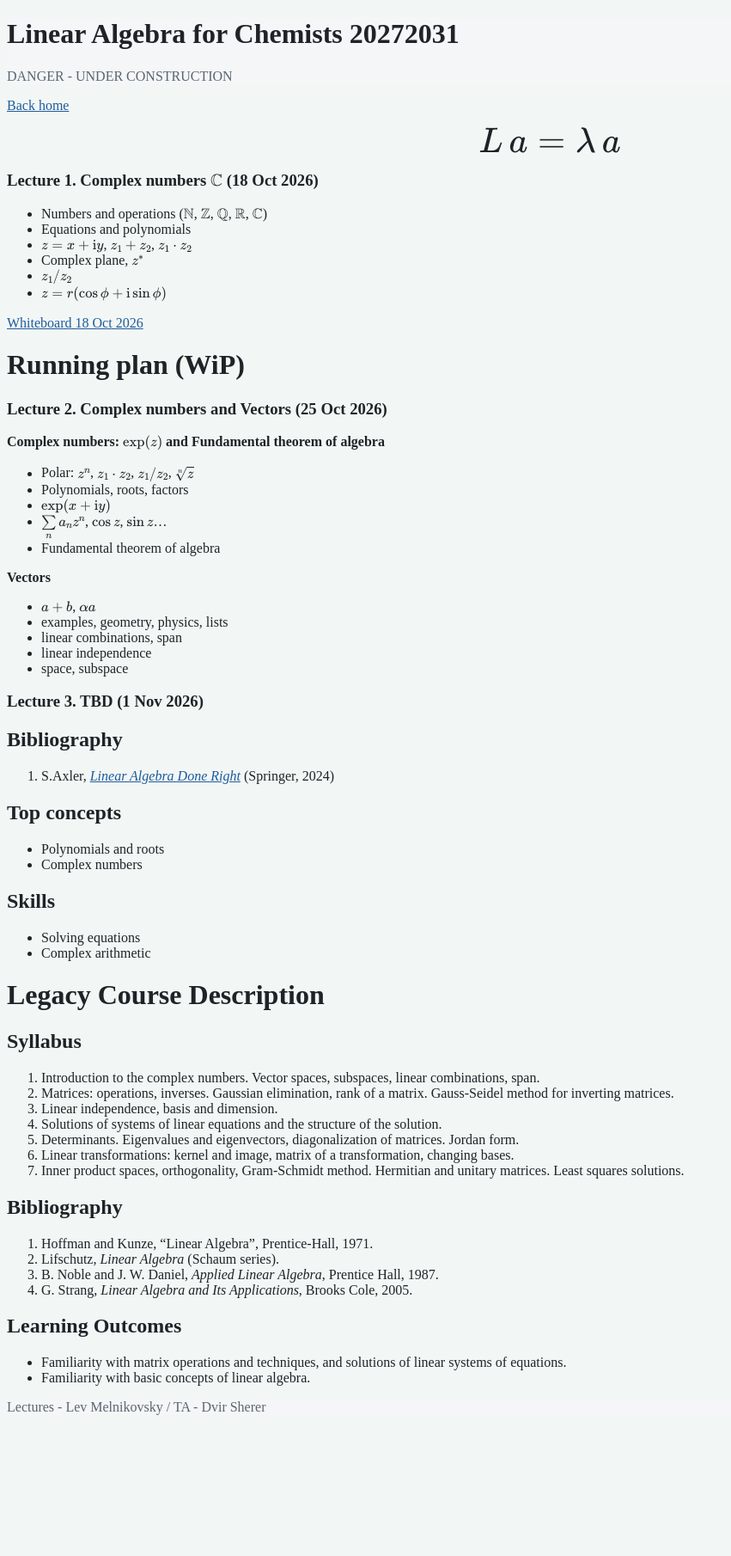
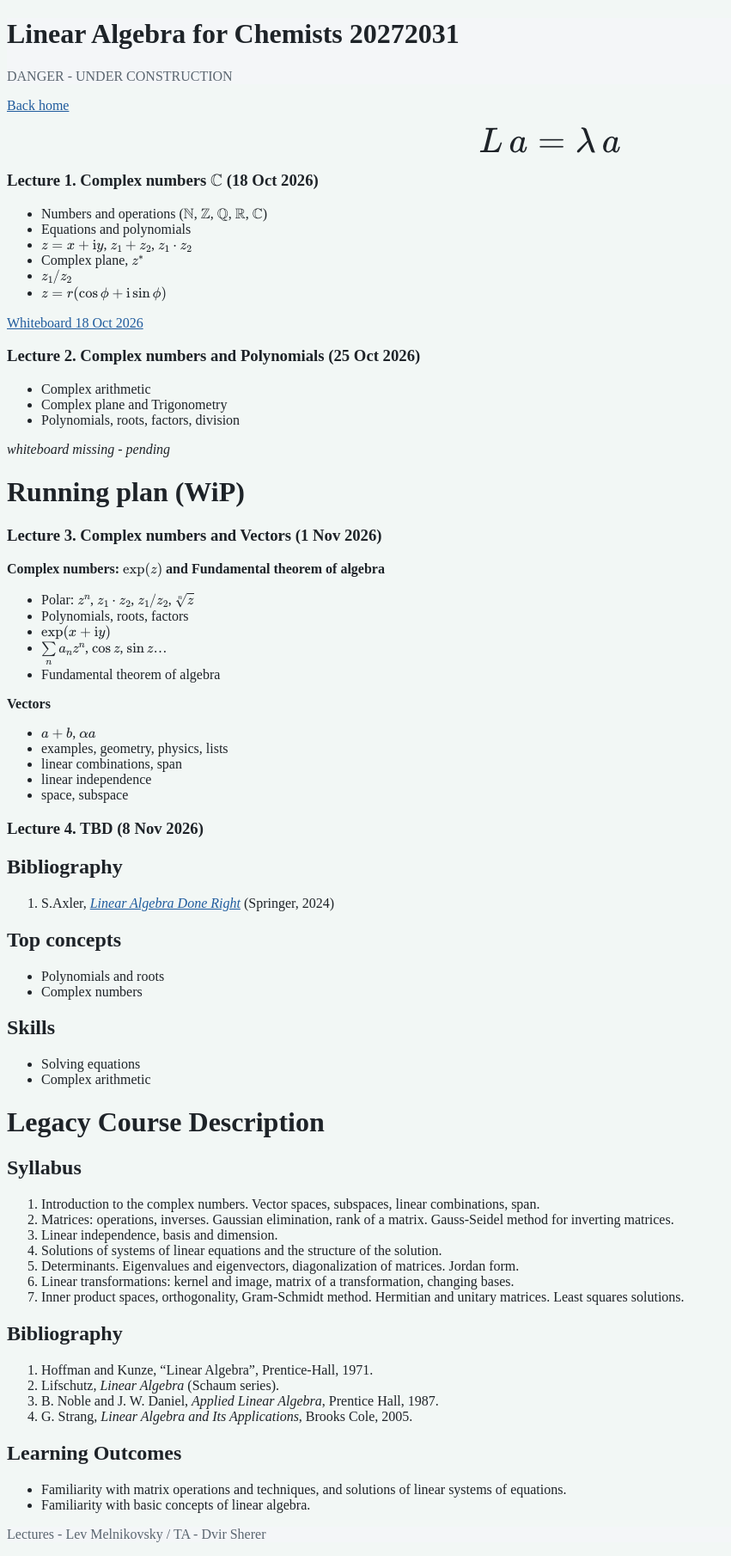
Before and after one commit to melnikovsky/wsos, a Jekyll site: the page built from courses/20272031.md, in a window 1280 px wide. Shown: the whole page at 86% size, without its empty margins (0-851 px from the left). Built offline with Jekyll 4.4.1, drawn with Linux system fonts in a browser that asks for light colours; before the commit the page ends 1662 px from its top, so only the background shows below that.

Commit message:
Lecture 2 + Plan for the Lecture 3

```diff
--- a/courses/20272031.md
+++ b/courses/20272031.md
@@ -22,9 +22,17 @@ $$
 
 [Whiteboard 18 Oct 2026](20272031/lecture1.jpg)
 
+### Lecture 2. Complex numbers and Polynomials (25 Oct 2026)
+
+* Complex arithmetic
+* Complex plane and Trigonometry
+* Polynomials, roots, factors, division
+
+_whiteboard missing - pending_
+
 # Running plan (WiP)
 
-### Lecture 2. Complex numbers and Vectors (25 Oct 2026)
+### Lecture 3. Complex numbers and Vectors (1 Nov 2026)
 
 **Complex numbers: $\exp(z)$ and Fundamental theorem of algebra**
 
@@ -42,7 +50,7 @@ $$
 * linear independence
 * space, subspace
 
-### Lecture 3. TBD (1 Nov 2026)
+### Lecture 4. TBD (8 Nov 2026)
 
 
 ## Bibliography
```
